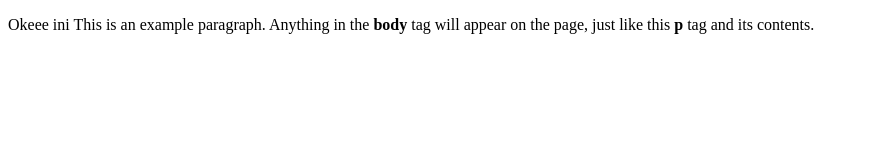
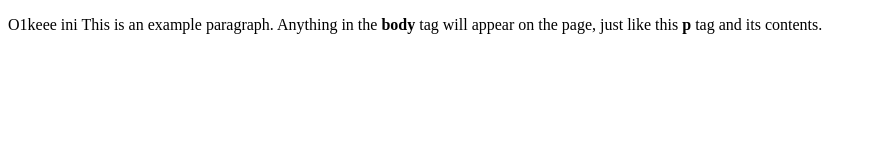
Before and after one commit to caturherup/rfi, a plain HTML site: page index.html in a window 1280 px wide. Shown: the whole page, without its empty margins (0-873 px from the left). Drawn offline with Linux system fonts and the light colour scheme.

Commit message:
Update index.html

```diff
--- a/index.html
+++ b/index.html
@@ -5,6 +5,6 @@
     <meta name="viewport" content="width=device-width, initial-scale=1.0">
   </head>
   <body>
-    <p>Okeee ini This is an example paragraph. Anything in the <strong>body</strong> tag will appear on the page, just like this <strong>p</strong> tag and its contents.</p>
+    <p>O1keee ini This is an example paragraph. Anything in the <strong>body</strong> tag will appear on the page, just like this <strong>p</strong> tag and its contents.</p>
   </body>
 </html>
```
